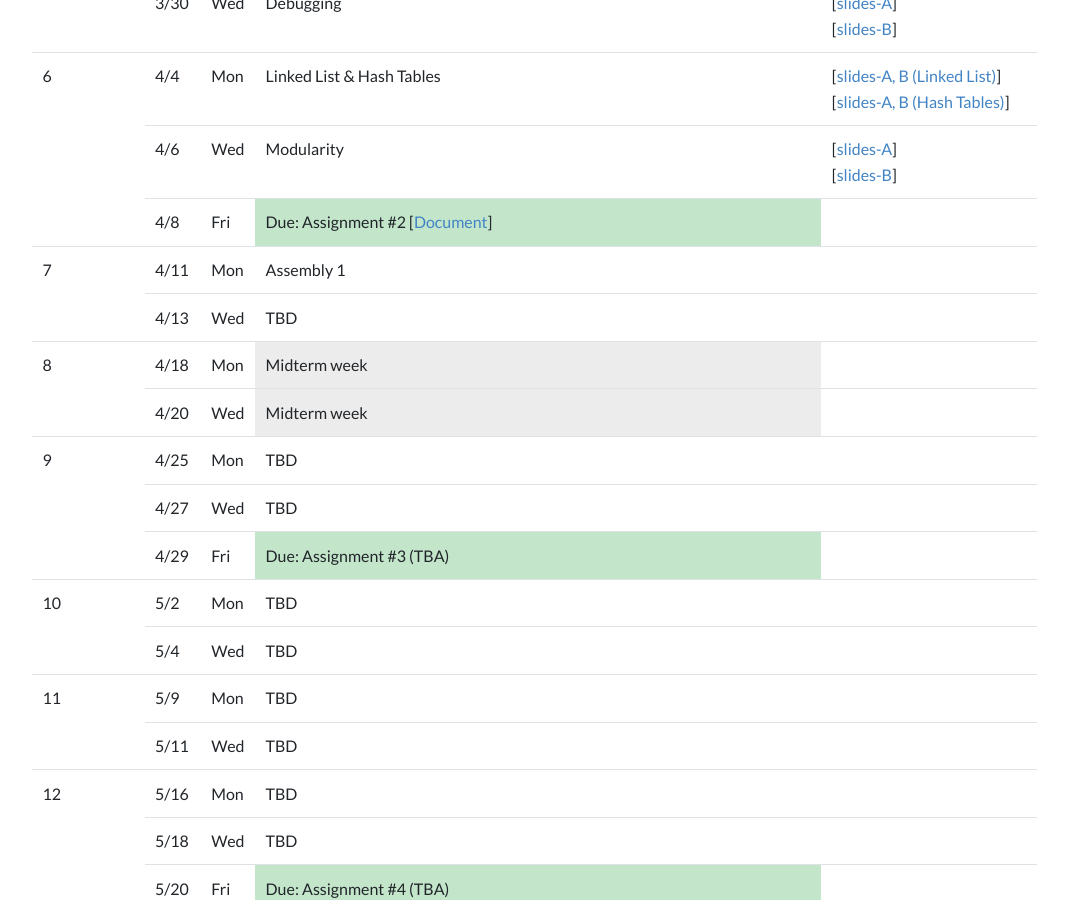
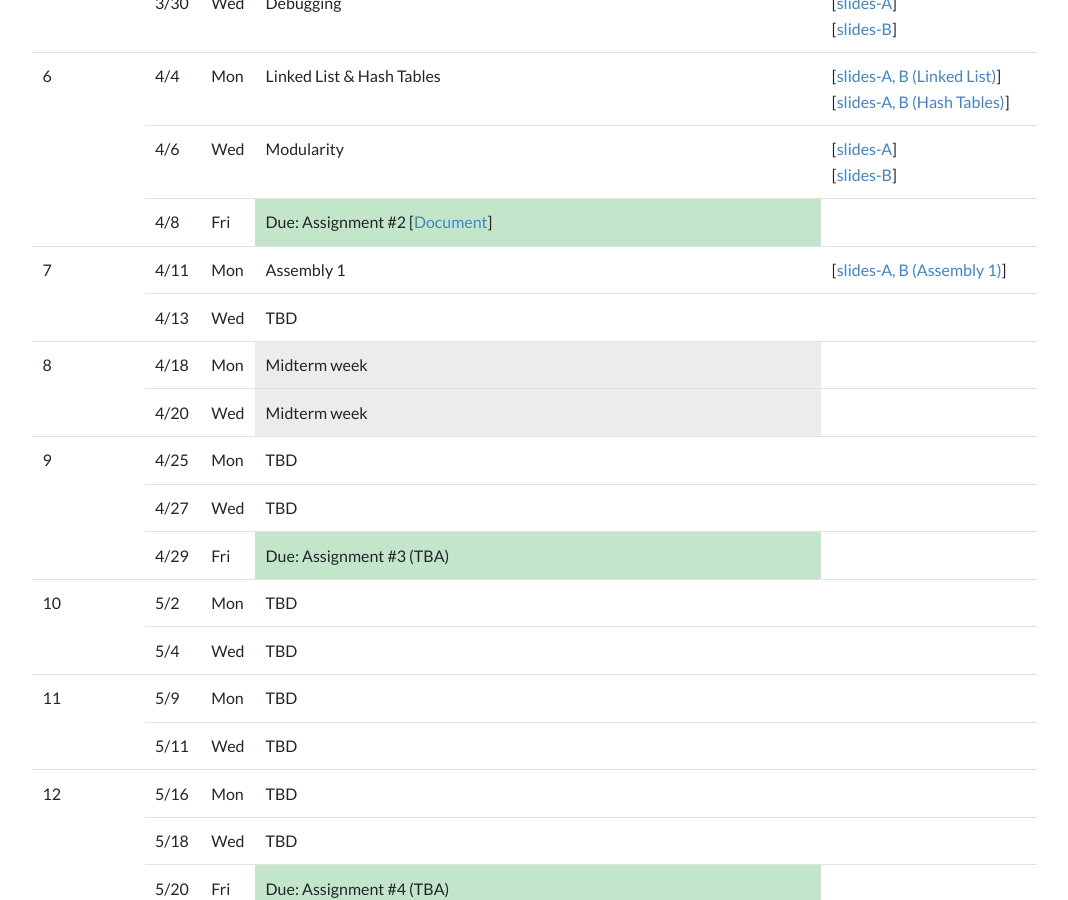
Before and after one commit to kaist-ee209/kaist-ee209.github.io, a Jekyll site: the page built from index.html, in a window 1280 px wide and 900 px high, scrolled down 1806 px. Shown: the whole window, without its empty margins (68-1136 px from the left). Built offline with Jekyll 4.4.1, drawn with Linux system fonts in a browser that asks for light colours; the list of posts is cut into pages by our own code.

Commit message:
add lecture 13: assembly 1

```diff
--- a/index.html
+++ b/index.html
@@ -259,7 +259,8 @@ linkers, debuggers, and other software tools.
       <td rowspan="1">4/11</td>
       <td rowspan="1">Mon</td>
       <td>Assembly 1 </td>
-      <td></td>
+      <td>[<a
+      href="https://drive.google.com/file/d/1tjL6VYw3PymBtTjMX_imBF8h0zjrLGqv/view?usp=sharing">slides-A, B (Assembly 1)</a>]<br></td>
     </tr>
     <tr>
       <td rowspan="1">4/13</td>
```
